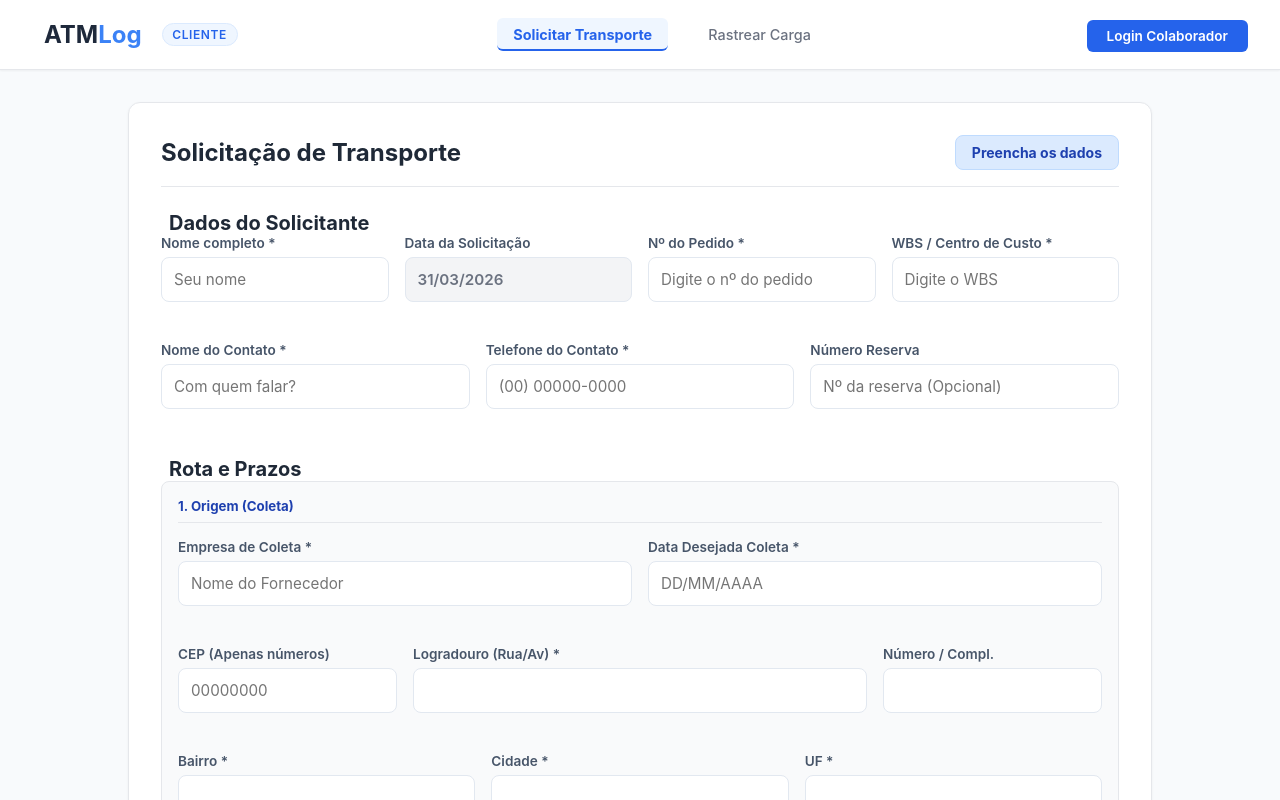
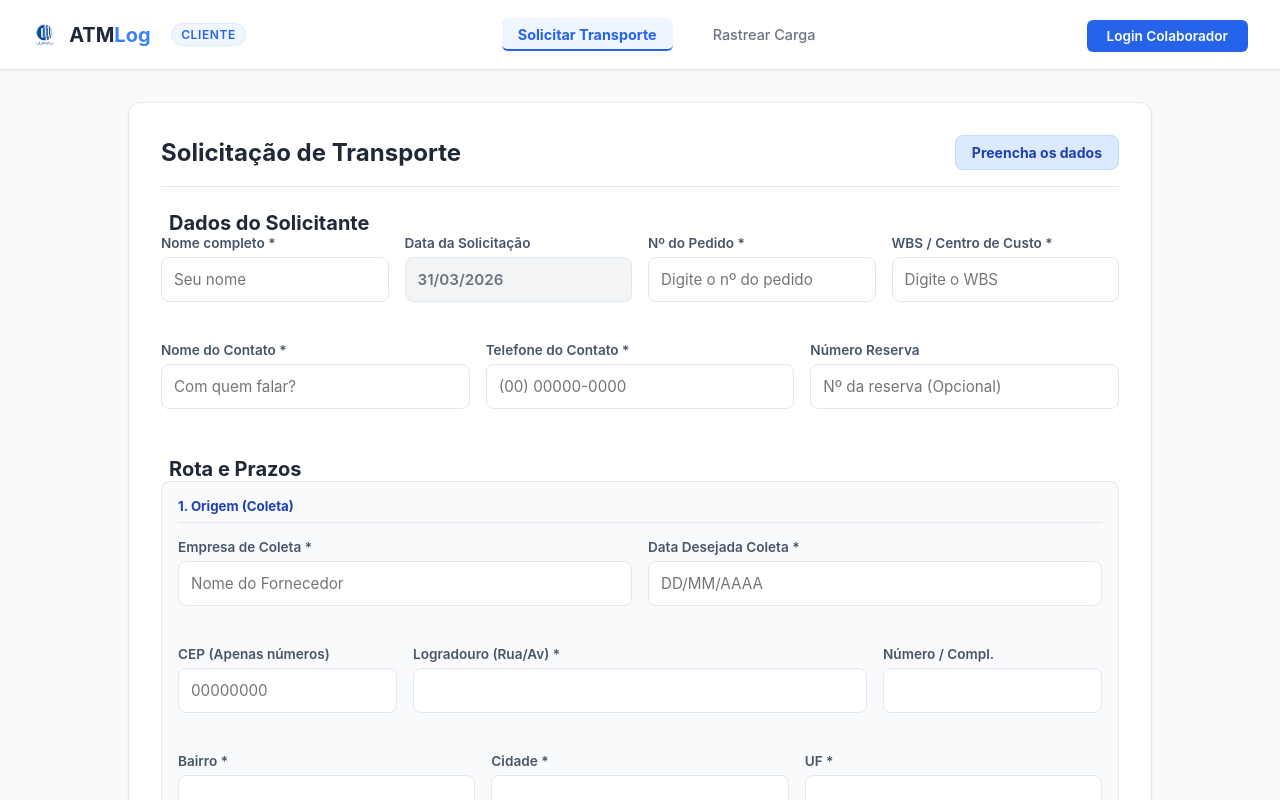
Before and after one commit to ItsNotNatan/TransportViewerClient, a React (Vite) app: page / in a window 1280 px wide. Shown: the top 800 px of the page. Built offline with nearby package versions, Linux system fonts and the light colour scheme.

Commit message:
Add files via upload

```diff
--- a/index.html
+++ b/index.html
@@ -2,9 +2,9 @@
 <html lang="en">
   <head>
     <meta charset="UTF-8" />
-    <link rel="icon" type="image/svg+xml" href="/vite.svg" />
+    <link rel="icon" type="image/svg+xml" href="/src/assets/Comau_Ball.png" />
     <meta name="viewport" content="width=device-width, initial-scale=1.0" />
-    <title>transportviewclient</title>
+    <title>ATMLog Client</title>
   </head>
   <body>
     <div id="root"></div>
--- a/src/components/layout/layout.css
+++ b/src/components/layout/layout.css
@@ -132,3 +132,39 @@
   background-color: #fef2f2;
   border-color: #ef4444;
 }
+
+/* --- LOGO (VERSÃO COM IMAGEM + TEXTO) --- */
+.logo-container {
+  display: flex;
+  align-items: center;
+  gap: 0.75rem;
+  text-decoration: none;
+}
+
+.logo-img {
+  height: 28px; /* Altura para alinhar com o texto */
+  width: auto;
+  object-fit: contain;
+}
+
+.logo-text {
+  font-size: 1.25rem;
+  font-weight: 700;
+  color: #1e293b;
+}
+
+.text-primary {
+  color: #2563eb;
+}
+
+.badge-role {
+  background-color: #eff6ff;
+  color: #1e40af;
+  font-size: 0.7rem;
+  padding: 2px 10px;
+  border-radius: 99px;
+  text-transform: uppercase;
+  letter-spacing: 0.05em;
+  font-weight: 600;
+  border: 1px solid #dbeafe;
+}
--- a/src/components/layout/layout.jsx
+++ b/src/components/layout/layout.jsx
@@ -1,12 +1,12 @@
 // src/componentes/layout/layout.jsx
 import React from 'react';
 import { NavLink, Outlet, useNavigate, Link } from 'react-router-dom';
-import './layout.css'; // 👈 Não esqueça de importar o CSS aqui!
+import logoComau from '../../assets/logo-comau.png'; // 👈 Importando o logo
+import './layout.css';
 
 export default function Layout() {
   const navigate = useNavigate();
 
-  // 1. Lógica de Autenticação
   const estaLogado = !!localStorage.getItem('accessToken');
   const nomeUsuario = localStorage.getItem('userName');
 
@@ -18,17 +18,16 @@ export default function Layout() {
   return (
     <div className="app-layout">
 
-      {/* CABEÇALHO PRINCIPAL */}
       <header className="app-header">
 
-        {/* 1. LADO ESQUERDO: LOGO */}
+        {/* LADO ESQUERDO: LOGO COMAU + NOME */}
         <Link to="/" className="logo-container">
-          <i className="fa-solid fa-truck-fast"></i>
-          <span>ATM<span className="text-primary">Log</span></span>
+          <img src={logoComau} alt="Comau" className="logo-img" />
+          <span className="logo-text">ATM<span className="text-primary">Log</span></span>
           <span className="badge-role">Cliente</span>
         </Link>
 
-        {/* 2. MEIO: NAVEGAÇÃO CENTRALIZADA */}
+        {/* MEIO: NAVEGAÇÃO CENTRALIZADA */}
         <nav className="nav-links">
           <NavLink
             to="/"
@@ -44,7 +43,6 @@ export default function Layout() {
             Rastrear Carga
           </NavLink>
 
-          {/* Renderização Condicional: Só aparece se o usuário estiver logado */}
           {estaLogado && (
             <>
               <NavLink
@@ -64,11 +62,11 @@ export default function Layout() {
           )}
         </nav>
 
-        {/* 3. LADO DIREITO: BOTÃO DE LOGIN / PERFIL */}
+        {/* LADO DIREITO: LOGIN / PERFIL */}
         <div className="auth-section">
           {estaLogado ? (
             <div style={{ display: 'flex', alignItems: 'center', gap: '15px' }}>
-              <span style={{ fontSize: '0.85rem', color: '#64748b' }}>
+              <span className="user-welcome">
                 Olá, <strong>{nomeUsuario || 'Colaborador'}</strong>
               </span>
               <button className="btn-logout-header" onClick={handleLogout}>
@@ -84,7 +82,6 @@ export default function Layout() {
 
       </header>
 
-      {/* CONTEÚDO DAS PÁGINAS */}
       <main className="app-main">
         <div className="fade-in">
           <Outlet />
--- a/src/pages/PainelAtm/PainelAtm.css
+++ b/src/pages/PainelAtm/PainelAtm.css
@@ -49,13 +49,22 @@
    /* =========================================
       MODAL EXPANDIDO (Ficha Cadastral)
       ========================================= */
-   .modal-overlay {
-     position: fixed; top: 0; left: 0; right: 0; bottom: 0;
-     background-color: rgba(17, 24, 39, 0.7);
-     display: flex; justify-content: center; align-items: center;
-     z-index: 1000;
-     backdrop-filter: blur(4px);
-   }
+/* =========================================
+   MODAL EXPANDIDO (Ficha Cadastral)
+   ========================================= */
+.modal-overlay {
+  position: fixed;
+  top: 0;
+  left: 0;
+  width: 100vw;    /* 👈 Força 100% da largura da tela do navegador */
+  height: 100vh;   /* 👈 Força 100% da altura da tela do navegador */
+  background-color: rgba(17, 24, 39, 0.7);
+  display: flex;
+  justify-content: center;
+  align-items: center;
+  z-index: 99999;  /* 👈 Número absurdamente alto para passar por cima do Header (que é 1000) */
+  backdrop-filter: blur(4px);
+}
 
    .modal-content {
      background: white; border-radius: 0.75rem; width: 100%; max-width: 850px;
--- a/src/pages/PainelAtm/PainelAtm.jsx
+++ b/src/pages/PainelAtm/PainelAtm.jsx
@@ -1,7 +1,8 @@
 // src/componentes/PainelAtm/PainelAtm.jsx
 import React, { useState, useEffect } from 'react';
+import { createPortal } from 'react-dom'; // 👈 IMPORT DO PORTAL ADICIONADO AQUI!
 import './PainelAtm.css';
-import api from '../../services/api'; // 👈 Isso diz ao formulário para usar o "Garçom"
+import api from '../../services/api';
 
 // --- Ícones SVG embutidos ---
 const Search = ({ size = 24, className = "" }) => <svg xmlns="http://www.w3.org/2000/svg" width={size} height={size} viewBox="0 0 24 24" fill="none" stroke="currentColor" strokeWidth="2" strokeLinecap="round" strokeLinejoin="round" className={className}><circle cx="11" cy="11" r="8"/><line x1="21" x2="16.65" y1="21" y2="16.65"/></svg>;
@@ -90,21 +91,21 @@ const buscarPedidos = async () => {
           </div>
         </div>
 
-        {/* 👇 CONTAINER DA TABELA COM ALTURA MAXIMA E SCROLL VERTICAL 👇 */}
+        {/* CONTAINER DA TABELA */}
         <div className="table-container" style={{ overflowY: 'auto', maxHeight: '65vh', position: 'relative', borderRadius: '8px', boxShadow: '0 4px 6px -1px rgba(0,0,0,0.1)' }}>
           <table className="data-table" style={{ borderCollapse: 'collapse', width: '100%' }}>
 
-            {/* 👇 CABEÇALHO FIXO (STICKY) 👇 */}
+            {/* CABEÇALHO FIXO */}
             <thead style={{ position: 'sticky', top: 0, zIndex: 20, boxShadow: '0 2px 4px rgba(0,0,0,0.05)' }}>
               <tr style={{ backgroundColor: '#f3f4f6' }}>
                 <th style={{ backgroundColor: '#f3f4f6', padding: '12px', borderBottom: '2px solid #e5e7eb' }}>ID ATM</th>
                 <th style={{ backgroundColor: '#f3f4f6', padding: '12px', borderBottom: '2px solid #e5e7eb' }}>Pedido</th>
-                <th style={{ backgroundColor: '#f3f4f6', padding: '12px', borderBottom: '2px solid #e5e7eb' }}>NF</th> {/* 👈 NF VOLTOU AQUI */}
+                <th style={{ backgroundColor: '#f3f4f6', padding: '12px', borderBottom: '2px solid #e5e7eb' }}>NF</th>
                 <th style={{ backgroundColor: '#f3f4f6', padding: '12px', borderBottom: '2px solid #e5e7eb' }}>WBS</th>
                 <th style={{ backgroundColor: '#f3f4f6', padding: '12px', borderBottom: '2px solid #e5e7eb' }}>Rota</th>
                 <th style={{ backgroundColor: '#f3f4f6', padding: '12px', borderBottom: '2px solid #e5e7eb' }}>Veículo</th>
-                <th style={{ backgroundColor: '#f3f4f6', padding: '12px', borderBottom: '2px solid #e5e7eb' }}>Transportadora</th> {/* 👈 NOVA COLUNA */}
-                <th style={{ backgroundColor: '#f3f4f6', padding: '12px', borderBottom: '2px solid #e5e7eb' }}>Valor Frete</th> {/* 👈 NOVA COLUNA */}
+                <th style={{ backgroundColor: '#f3f4f6', padding: '12px', borderBottom: '2px solid #e5e7eb' }}>Transportadora</th>
+                <th style={{ backgroundColor: '#f3f4f6', padding: '12px', borderBottom: '2px solid #e5e7eb' }}>Valor Frete</th>
                 <th style={{ backgroundColor: '#f3f4f6', padding: '12px', borderBottom: '2px solid #e5e7eb' }}>Status</th>
                 <th style={{ backgroundColor: '#f3f4f6', padding: '12px', borderBottom: '2px solid #e5e7eb', textAlign: 'center' }}>Ações</th>
               </tr>
@@ -119,15 +120,15 @@ const buscarPedidos = async () => {
                 <tr key={atm.id} style={{ borderBottom: '1px solid #f3f4f6' }}>
                   <td className="font-bold" title={atm.id}>#{shortId(atm.id)}</td>
                   <td>{atm.pedido_compra || '-'}</td>
-                  <td>{atm.nf || '-'}</td> {/* 👈 NF VOLTOU AQUI */}
+                  <td>{atm.nf || '-'}</td>
                   <td>{atm.wbs || '-'}</td>
                   <td style={{ fontSize: '0.85rem', lineHeight: '1.3' }}>
                     <span style={{color: '#6b7280'}}>De:</span> {atm.origem?.municipio} <br/>
                     <span style={{color: '#6b7280'}}>Para:</span> {atm.destino?.municipio}
                   </td>
                   <td>{atm.veiculo}</td>
-                  <td style={{ fontWeight: '500' }}>{atm.transportadora?.nome || <span style={{color: '#9ca3af'}}>A Definir</span>}</td> {/* 👈 NOVA COLUNA */}
-                  <td style={{ color: '#059669', fontWeight: 'bold' }}>{formatarMoeda(atm.valor || atm.valor_nf)}</td> {/* 👈 NOVA COLUNA */}
+                  <td style={{ fontWeight: '500' }}>{atm.transportadora?.nome || <span style={{color: '#9ca3af'}}>A Definir</span>}</td>
+                  <td style={{ color: '#059669', fontWeight: 'bold' }}>{formatarMoeda(atm.valor || atm.valor_nf)}</td>
                   <td><span className={`badge ${getStatusClass(atm.status)}`}>{atm.status}</span></td>
                   <td style={{ textAlign: 'center' }}>
                     <button className="btn-action" onClick={() => setSelectedAtm(atm)} style={{ padding: '6px 12px' }}>
@@ -139,7 +140,7 @@ const buscarPedidos = async () => {
             </tbody>
           </table>
 
-          {/* 👇 PAGINAÇÃO FIXA (STICKY) NO FUNDO DA TABELA 👇 */}
+          {/* PAGINAÇÃO FIXA NO FUNDO DA TABELA */}
           {!carregando && totalPaginas > 1 && (
             <div style={{ position: 'sticky', bottom: 0, display: 'flex', justifyContent: 'space-between', alignItems: 'center', padding: '1rem 1.5rem', borderTop: '1px solid #e5e7eb', backgroundColor: '#f9fafb', zIndex: 20 }}>
               <span style={{ fontSize: '0.875rem', color: '#6b7280' }}>
@@ -169,8 +170,8 @@ const buscarPedidos = async () => {
         </div>
       </section>
 
-      {/* MODAL EXPANDIDO */}
-      {selectedAtm && (
+      {/* 👇 A MÁGICA ACONTECE AQUI: MODAL EXPANDIDO COM PORTAL 👇 */}
+      {selectedAtm && createPortal(
         <div className="modal-overlay">
           <div className="modal-content fade-in" style={{ maxWidth: '850px' }}>
             <div className="modal-header">
@@ -250,7 +251,8 @@ const buscarPedidos = async () => {
               <button className="btn-secondary" onClick={() => setSelectedAtm(null)}>Fechar</button>
             </div>
           </div>
-        </div>
+        </div>,
+        document.body // 👈 E A MÁGICA TERMINA AQUI, JOGANDO O MODAL PARA O BODY!
       )}
     </>
   );
```
Also changed, not shown: src/assets/Comau_Ball.png (added), src/assets/logo-comau.png (added). Lines whose indentation alone changed are shown as unchanged.
